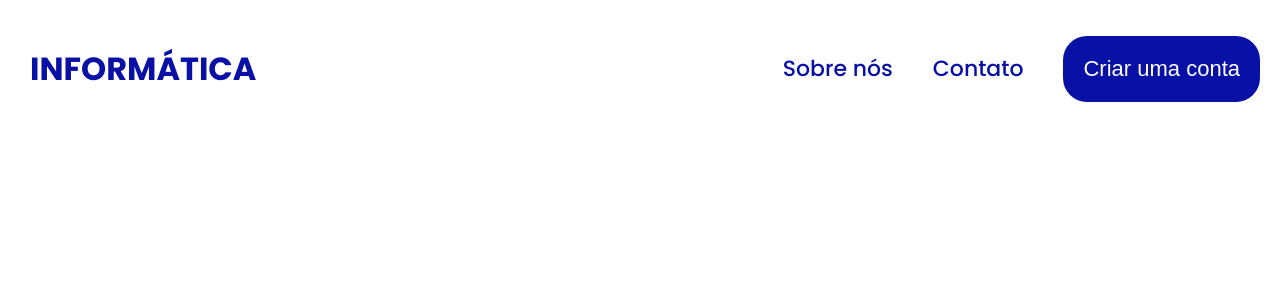
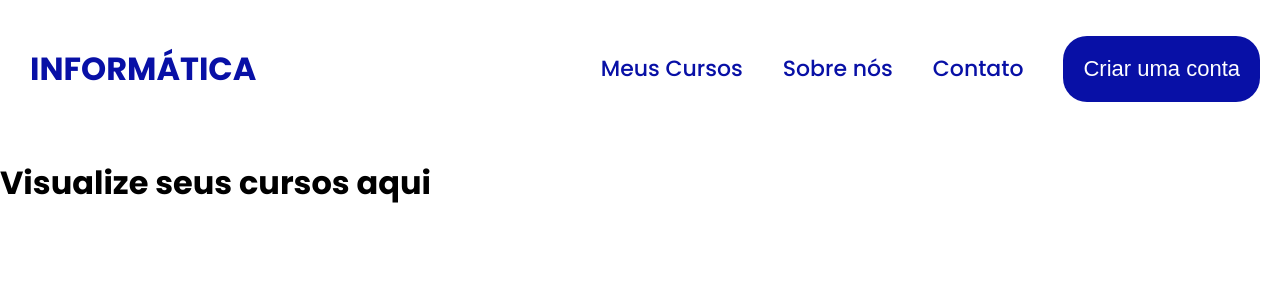
Before and after one commit to ClaraChavess/siteCursos, a React (Create React App) app: page /meus-cursos in a window 1280 px wide. Shown: the top 300 px of the page. Built offline with nearby package versions, Linux system fonts and the light colour scheme.

Commit message:
cirando arquivo Meus Cursos e adicionando a rota

```diff
--- a/src/App.js
+++ b/src/App.js
@@ -4,6 +4,7 @@ import CriarConta from './components/CriarConta';
 import SobreNos from './components/SobreNos';
 import Contato from './components/Contato';
 import Home from './Home';
+import MeusCursos from './components/MeusCursos';
 import { BrowserRouter, Route, Routes, Router,Link } from 'react-router-dom';
 
 
@@ -18,6 +19,7 @@ function App() {
           <Route path='/contato' element={<Contato/>}></Route>
           <Route path='/sobre-nos' element={<SobreNos/>}></Route>
           <Route path='/criar-conta' element={<CriarConta/>}></Route>
+          <Route path='/meus-cursos' element={<MeusCursos/>}></Route>
         </Routes>
    </div>
    </BrowserRouter>
--- /dev/null
+++ b/src/components/MeusCursos.jsx
@@ -0,0 +1,12 @@
+import React from "react";
+
+function MeusCursos(){
+    return(
+<div class="Cursos">
+    <h1>Visualize seus cursos aqui</h1>
+</div>
+
+)
+}
+
+export default MeusCursos;
--- a/src/components/header.jsx
+++ b/src/components/header.jsx
@@ -10,6 +10,7 @@ function Header(){
             <Link to='/'className={styles.logo}><h1>INFORMÁTICA</h1></Link>
         </div>
             <ul>
+                <Link to='/meus-cursos'><li className={styles.link}>Meus Cursos</li></Link>
                 <Link to="/sobre-nos"><li className={styles.link}>Sobre nós</li></Link>
                 <Link to='/contato'><li className={styles.link}>Contato</li></Link>
                 <Link to='/criar-conta'><li className={styles.link}><button className={styles.botao_CriarConta}>Criar uma conta</button></li></Link>
```
